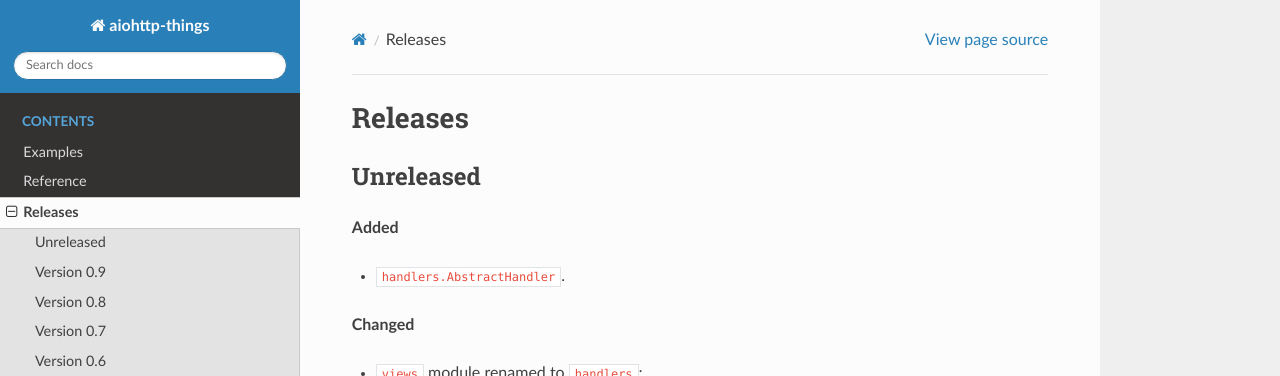
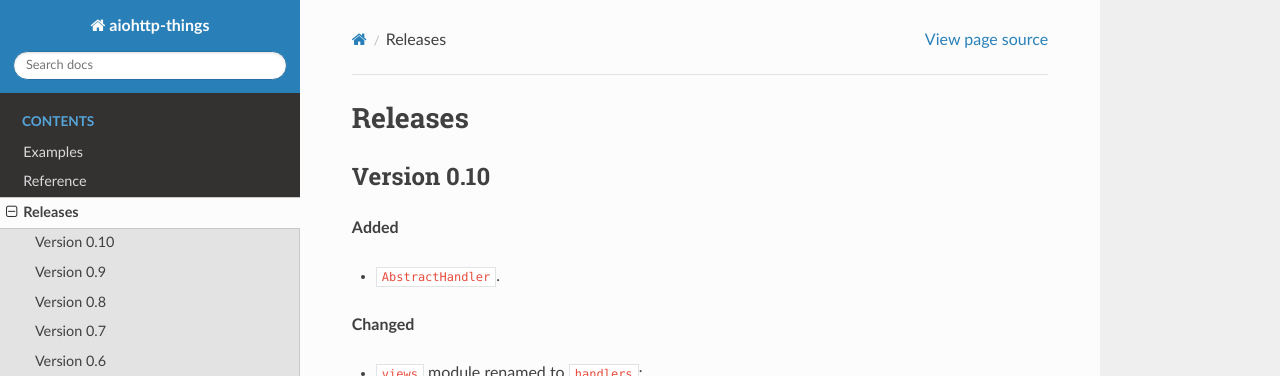
Before and after one commit to ri-gilfanov/aiohttp-things, a Sphinx documentation site: the page built from docs/releases.rst, in a window 1280 px wide and 900 px high. Shown: the top 376 px of the window. Built offline with Sphinx 7.4.7 and the Read the Docs theme 2.0.0, drawn with Linux system fonts in a browser that asks for light colours.

Commit message:
Fix docs/releases.rst

```diff
--- a/docs/releases.rst
+++ b/docs/releases.rst
@@ -1,10 +1,10 @@
 Releases
 ========
-Unreleased
-----------
+Version 0.10
+------------
 **Added**
 
-* ``handlers.AbstractHandler``.
+* ``AbstractHandler``.
 
 **Changed**
 
```
